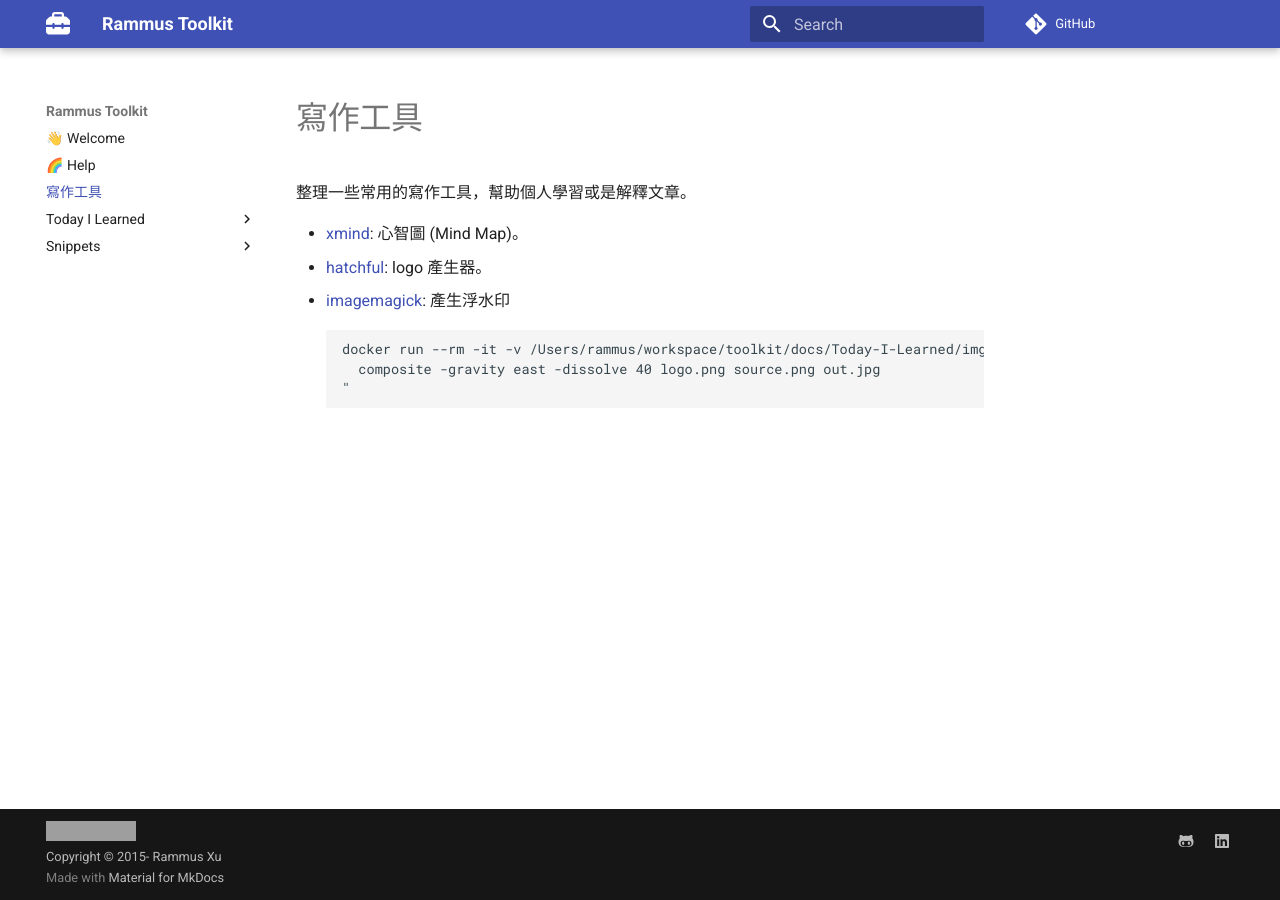
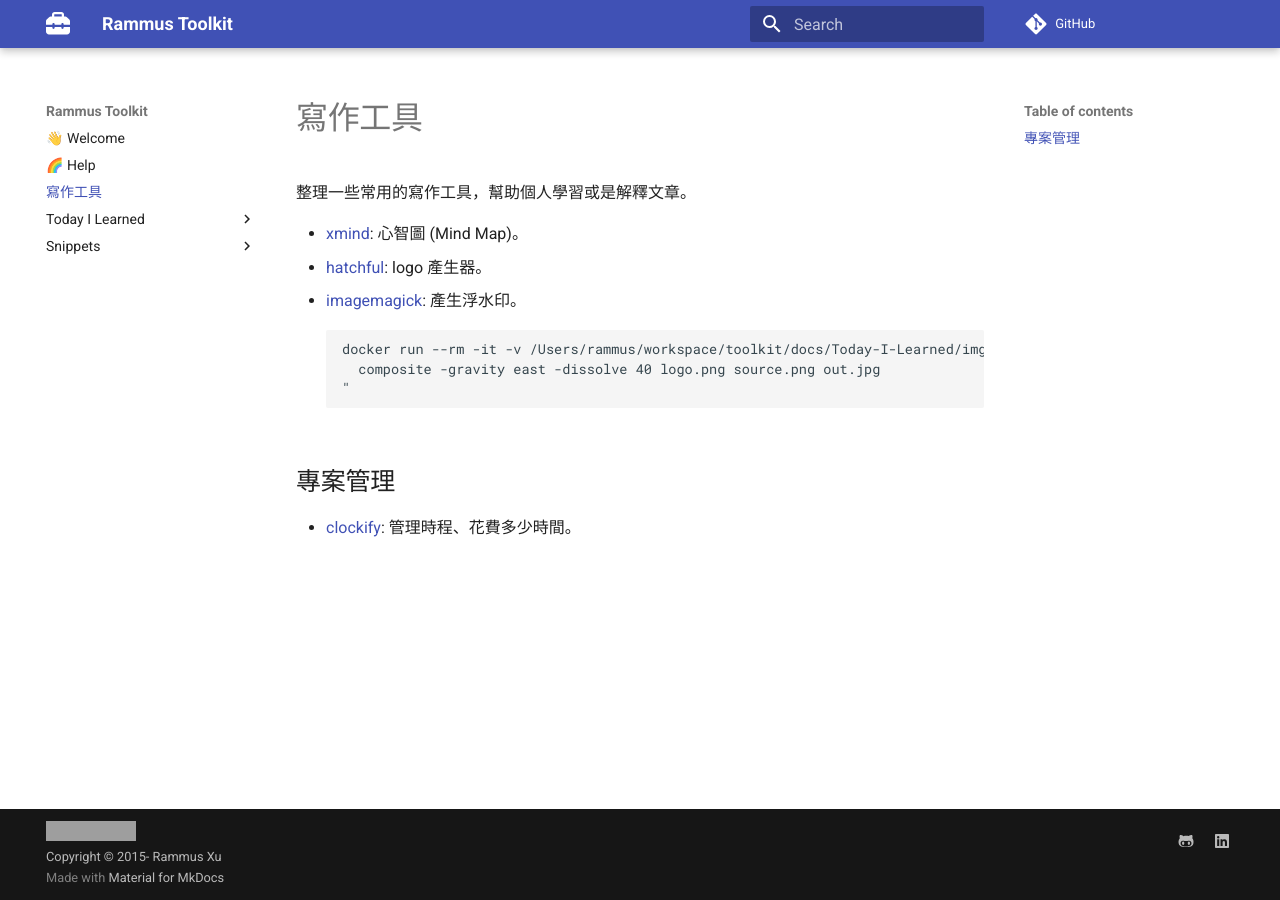
Before and after one commit to RammusXu/toolkit, an MkDocs documentation site: the page built from docs/writing-tools.md, in a window 1280 px wide. Built offline with MkDocs 1.6.1 and Material for MkDocs 9.7.7, drawn with Linux system fonts in a browser that asks for light colours; comment, search, counter and statistics services are not loaded; grey boxes are pictures that could not be loaded.

Commit message:
Update writing-tools.md

````diff
--- a/docs/writing-tools.md
+++ b/docs/writing-tools.md
@@ -7,9 +7,12 @@
 
 - [xmind](https://xmind.works/): 心智圖 (Mind Map)。
 - [hatchful](https://hatchful.shopify.com/): logo 產生器。
-- [imagemagick](https://imagemagick.org/): 產生浮水印
+- [imagemagick](https://imagemagick.org/): 產生浮水印。
   ```
   docker run --rm -it -v /Users/rammus/workspace/toolkit/docs/Today-I-Learned/img:/workdir avitase/docker-imagemagick:latest /bin/bash -c "
     composite -gravity east -dissolve 40 logo.png source.png out.jpg
   "
   ```
+
+## 專案管理
+- [clockify](https://clockify.me): 管理時程、花費多少時間。
````
